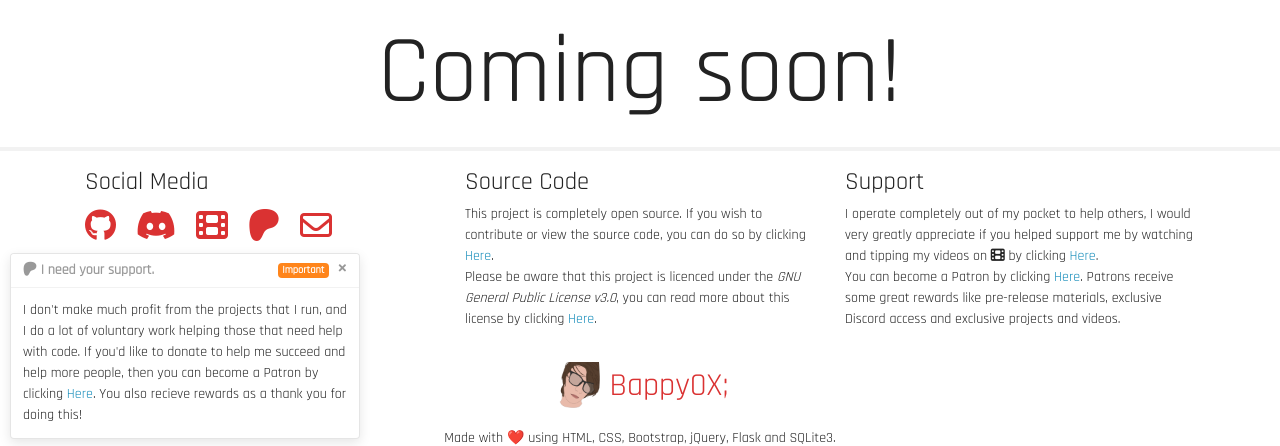
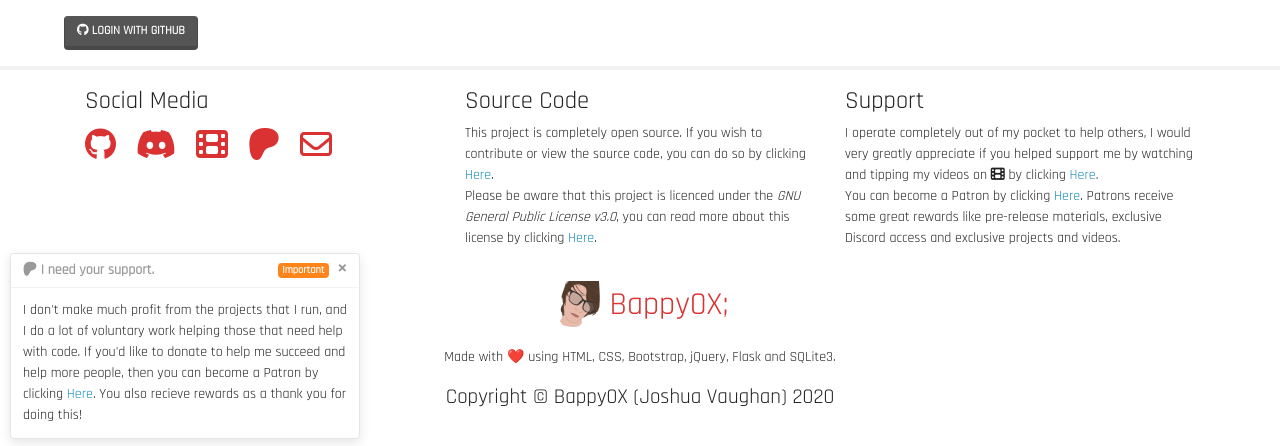
Before and after one commit to joshvtech/bappy0x-tk, a Flask app: page /news-bot/ in a window 1280 px wide. Shown: the part 81-527 px from the top of the page. Run offline with Flask 2, Linux system fonts and the light colour scheme; data comes from the database, SQL or seed files in the repository; both versions use the stored data as it was after the commit; parts of the project's set-up code (start-up, migrations or seed data) failed here and were passed over; some libraries are stand-ins or nearby versions.

Commit message:
Add Flask-Login

```diff
--- a/requirements.txt
+++ b/requirements.txt
@@ -2,6 +2,8 @@ gunicorn
 
 flask==1.1.2
 flask-sqlalchemy==2.4.1
+flask-login
+blinker
 Flask-Dance[sqla]
 
 humanize==2.4.0
--- a/static/db/models.py
+++ b/static/db/models.py
@@ -1,7 +1,11 @@
 from flask import Markup, render_template_string
 from flask_sqlalchemy import SQLAlchemy
+
 from datetime import datetime
 from humanize import naturaltime
+
+from flask_login import UserMixin
+from flask_dance.consumer.storage.sqla import OAuthConsumerMixin
 
 db = SQLAlchemy()
 
@@ -17,19 +21,6 @@ class links(db.Model):
 
     def __repr__(self):
         return(f"<link {self.id}>")
-
-class videos(db.Model):
-    id = db.Column(db.Integer, primary_key=True)
-    name = db.Column(db.String(120))
-    url = db.Column(db.String(120))
-
-    def __init__(self, id, name, url):
-        self.id = id
-        self.name = name
-        self.url = url
-
-    def __repr__(self):
-        return(f"<video {self.id}>")
 
 class notifications(db.Model):
     id = db.Column(db.Integer, primary_key=True)
@@ -63,3 +54,24 @@ class notifications(db.Model):
                 }
             )
         return notifs
+
+class users(UserMixin, db.Model):
+    id = db.Column(db.Integer, primary_key=True)
+    username = db.Column(db.String(120), unique=True)
+
+class OAuth(OAuthConsumerMixin, db.Model):
+    user_id = db.Column(db.Integer, db.ForeignKey(users.id))
+    user = db.relationship(users)
+
+class videos(db.Model):
+    id = db.Column(db.Integer, primary_key=True)
+    name = db.Column(db.String(120))
+    url = db.Column(db.String(120))
+
+    def __init__(self, id, name, url):
+        self.id = id
+        self.name = name
+        self.url = url
+
+    def __repr__(self):
+        return(f"<video {self.id}>")
--- a/templates/base.html
+++ b/templates/base.html
@@ -9,7 +9,9 @@
 
     <meta property="og:title" content="{% block title %}{% endblock %} • Bappy0X" />
     <meta property="og:type" content="website" />
+    {% if request.endpoint %}
     <meta property="og:url" content="{{ url_for(request.endpoint) }}" />
+    {% endif %}
     <meta property="og:image" content="{{ url_for('static', filename='img/logo_red.jpg') }}" />
     <meta property="og:description" content="Hello! My name's Josh, otherwise known as Bappy0X. This website is what I like to call my `Diary of Software and Web Development`." />
 
--- /dev/null
+++ b/templates/pages/projects/news-bot/index.html
@@ -0,0 +1,12 @@
+{% extends "base.html" %}
+
+{% block title %}News-Bot{% endblock %}
+
+{% block content %}
+{% if not github.authorized %}
+<a class="btn btn-dark" href="{{ url_for('github_login') }}" role="button"><i class="fab fa-github"></i> Login with GitHub</a>
+{% else %}
+<h1>Welcome, {{ github.get("/user").json()["login"] }}!</h1>
+<a class="btn btn-primary" href="{{ url_for('log_out') }}" role="button"><i class="fas fa-sign-out-alt"></i> Log Out</a>
+{% endif %}
+{% endblock %}
--- a/views/news_bot.py
+++ b/views/news_bot.py
@@ -1,13 +1,14 @@
 from flask import Blueprint, render_template, redirect, url_for
+from flask_dance.contrib.github import github
 
 from sys import path
 path.append("...")
 from static.db.models import notifications
 
-folderpath = "pages/projects/news-bot/"
+folderpath = "pages/projects/news-bot"
 
 news_bot = Blueprint("news-bot", __name__)
 
 @news_bot.route("/")
 def index():
-    return render_template("pages/placeholder.html", carousel=False, nav_active="", notifications=notifications.render())
+    return render_template(f"{folderpath}/index.html", carousel=False, nav_active="", notifications=notifications.render(), github=github)
--- a/web.py
+++ b/web.py
@@ -1,20 +1,30 @@
 from flask import Flask, render_template, Blueprint, redirect, send_from_directory, url_for
-from flask_dance.contrib.github import make_github_blueprint, github
+
+from sqlalchemy.orm.exc import NoResultFound
+
+from flask_dance.contrib.github import make_github_blueprint, github#, make_google_blueprint, google
+from flask_login import current_user, LoginManager, login_required, login_user, logout_user
+from flask_dance.consumer.storage.sqla import SQLAlchemyStorage
+from flask_dance.consumer import oauth_authorized
+
 from os.path import join
 
 from dotenv import load_dotenv
 load_dotenv(override=True)
 from os import getenv
 
-from static.db.models import db, links, videos, notifications
+from static.db.models import *#db, links, videos, notifications
 
 def create_app():
     #NOTE: STANDARD STUFF
     app = Flask(__name__)
-    app.secret_key = getenv("SECRET_KEY")
+
+    app.config["SECRET_KEY"] = getenv("SECRET_KEY")
     app.config["SQLALCHEMY_DATABASE_URI"] = "sqlite:///static/db/db.sqlite3"
     app.config['SQLALCHEMY_TRACK_MODIFICATIONS'] = False
+
     db.init_app(app)
+    login_manager = LoginManager(app)
 
     from views.file_hoster import file_hoster as file_blueprint
     app.register_blueprint(file_blueprint, url_prefix="/file-hoster")
@@ -40,6 +50,17 @@ def create_app():
     def internal_server_error(error):
         return render_template("pages/error.html", code=500, flask_error=error), 500
 
+    #NOTE: LOGIN MANAGEMENT
+    @login_manager.user_loader
+    def load_user(user_id):
+        return users.query.get(int(user_id))
+
+    @app.route("/log-out")
+    @login_required
+    def log_out():
+        logout_user()
+        return redirect(url_for("index"))
+
     #NOTE: GITHUB LOGIN
     github_blueprint = make_github_blueprint(
         client_id=getenv("GITHUB_CLIENT_ID"),
@@ -47,6 +68,22 @@ def create_app():
         authorized_url="/github/authorised"
     )
     app.register_blueprint(github_blueprint, url_prefix="/login")
+
+    github_blueprint.storage = SQLAlchemyStorage(OAuth, db.session, user=current_user, user_required=False)
+
+    @oauth_authorized.connect_via(github_blueprint)
+    def github_logged_in(blueprint, token):
+        info = blueprint.session.get("/user")
+        if info.ok:
+            username = info.json()['login']
+            query = users.query.filter_by(username=username)
+            try:
+                user = query.one()
+            except NoResultFound:
+                user = users(username=username)
+                db.session.add(user)
+                db.session.commit()
+            login_user(user)
 
     @app.route("/github_login")
     def github_login():
@@ -56,6 +93,24 @@ def create_app():
         if info.ok:
             return f"<h1>You are @{info.json()['login']} on GitHub</h1>"
         return "<h1>Request failed</h1>", 500
+
+
+    #NOTE: GOOGLE LOGIN
+    """google_blueprint = make_google_blueprint(
+        client_id=getenv("GOOGLE_CLIENT_ID"),
+        client_secret=getenv("GOOGLE_SECRET"),
+        authorized_url="/google/authorised"
+    )
+    app.register_blueprint(google_blueprint, url_prefix="/login")
+
+    @app.route("/github_login")
+    def google_login():
+        if not github.authorized:
+            return redirect(url_for("github.login"))
+        info = github.get("/user")
+        if info.ok:
+            return f"<h1>You are @{info.json()['login']} on GitHub</h1>"
+        return "<h1>Request failed</h1>", 500"""
 
     #NOTE: STANDARD ROUTES
     @app.route("/")
```
Also changed, not shown: static/db/db-backup.sqlite3 (added), static/db/db.sqlite3.
